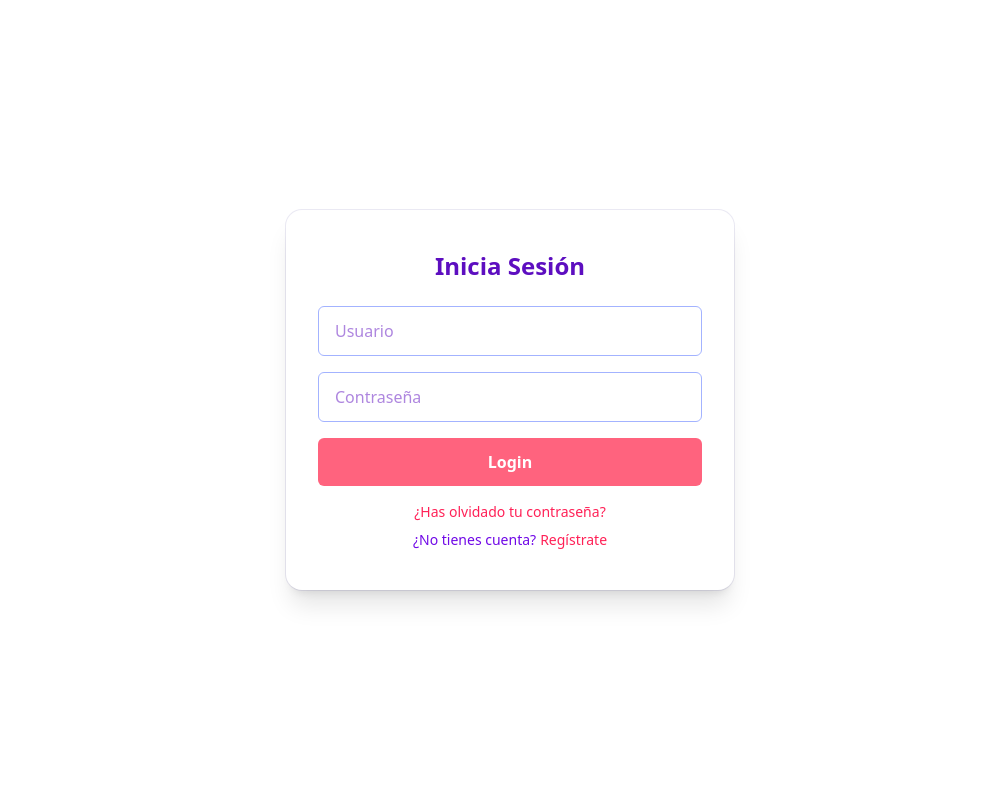
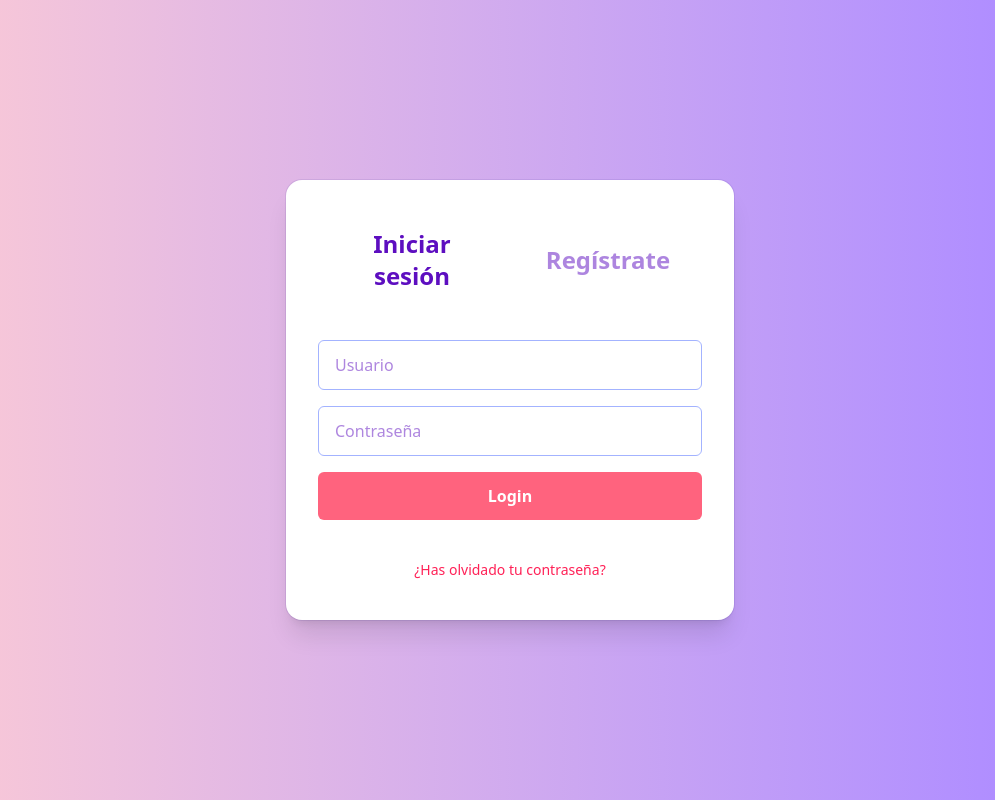
Before and after one commit to SergioGML/TFG, a React (Vite) app in the folder frontend/: page / in a window 1280 px wide. Shown: the whole page, without its empty margins (130-1125 px from the left). Built offline with nearby package versions, Linux system fonts and the light colour scheme.

Commit message:
Creación de un componenten Auth que maneja tanto el LogIn como el SigIn, dependiendo de lo que el usuario eescoja se renderiza un componente u otro.

```diff
--- a/frontend/src/App.tsx
+++ b/frontend/src/App.tsx
@@ -1,10 +1,11 @@
+import AuthContainer from './components/Auth/AuthContainer'
 import Login from './pages/Login'
 
 function App() {
 
   return (
     <>
-      <Login/>
+      <AuthContainer/>
     </>
   )
 }
--- /dev/null
+++ b/frontend/src/components/Auth/AuthContainer.tsx
@@ -0,0 +1,66 @@
+import { useState } from "react";
+import LoginForm from "./LoginForm";
+import RegisterForm from "./RegisterForm";
+
+const AuthContainer = () => {
+  const [isLogin, setIsLogin] = useState(true);
+
+  return (
+    <div className="flex flex-col items-center justify-center h-screen bg-gradient-to-r from-rose-200 to-violet-400 dark:from-violet-900 dark:to-neutral-800">
+      <div
+        className="bg-white rounded-2xl px-8 py-10 shadow-xl ring-1 ring-indigo-900/10 w-full max-w-md mx-auto
+      dark:bg-violet-700"
+      >
+        <div className="grid grid-cols-2 items-center mb-10 gap-2">
+          {/* Iniciar sesión */}
+          <div
+            role="button"
+            tabIndex={0}
+            onClick={() => setIsLogin(true)}
+            onKeyDown={(e) => {
+              if (e.key === "Enter" || e.key === " ") {
+                setIsLogin(true);
+              }
+            }}
+            className={`rounded-2xl px-4 py-2 text-2xl font-semibold text-center transition-colors cursor-pointer
+      ${
+        isLogin
+          ? "text-violet-800 dark:text-white"
+          : "text-violet-800 opacity-50 hover:opacity-100 dark:text-white"
+      }
+      hover:text-rose-500 hover:dark:text-amber-300`}
+          >
+            Iniciar sesión
+          </div>
+
+          {/* Regístrate */}
+          <div
+            role="button"
+            tabIndex={0}
+            onClick={() => setIsLogin(false)}
+            onKeyDown={(e) => {
+              if (e.key === "Enter" || e.key === " ") {
+                setIsLogin(false);
+              }
+            }}
+            className={`rounded-2xl px-4 py-2 text-2xl font-semibold text-center transition-colors cursor-pointer
+      ${
+        !isLogin
+          ? "text-violet-800 dark:text-white"
+          : "text-violet-800 opacity-50 hover:opacity-100 dark:text-white"
+      }
+      hover:text-rose-500 hover:dark:text-amber-300`}
+          >
+            Regístrate
+          </div>
+        </div>
+
+        <div className="form-area">
+          {isLogin ? <LoginForm /> : <RegisterForm />}
+        </div>
+      </div>
+    </div>
+  );
+};
+
+export default AuthContainer;
--- a/frontend/src/components/Login/LoginComponent.tsx
+++ b/frontend/src/components/Auth/LoginForm.tsx
@@ -1,13 +1,6 @@
-export default function LoginComponent() {
+export default function LoginForm() {
   return (
-    <div
-      className="bg-white rounded-2xl px-8 py-10 shadow-xl ring-1 ring-indigo-900/10 w-full max-w-md mx-auto
-      dark:bg-violet-900"
-    >
-      <h1 className="text-2xl font-semibold text-violet-800 dark:text-white mb-6 text-center">
-        Inicia Sesión
-      </h1>
-
+    <>
       <form className="flex flex-col gap-4">
         <input
           type="text"
@@ -28,27 +21,15 @@ export default function LoginComponent() {
         </button>
       </form>
 
-      {/*<p className="text-center text-violet-700 mt-6
-       dark:text-white">
-        Inicia sesión con:
-      </p>*/}
-
-      <p className="text-center mt-4 text-sm">
-        <a href="/ResetPassword"
-        className="text-rose-500 hover:underline
-        dark:text-yellow-400 dark:hover:text-yellow-300">
+      <p className="text-center mt-10 text-sm">
+        <a
+          href="/ResetPassword"
+          className="text-rose-500 hover:underline
+        dark:text-yellow-400 dark:hover:text-yellow-300"
+        >
           ¿Has olvidado tu contraseña?
         </a>
       </p>
-      <p className="text-center text-violet-700 mt-2 text-sm
-       dark:text-white">
-        ¿No tienes cuenta?
-        <a href="/SignUp"
-        className="text-rose-500 hover:underline ml-1
-         dark:text-yellow-400 dark:hover:text-yellow-300">
-          Regístrate
-        </a>
-      </p>
-    </div>
+    </>
   );
 }
--- /dev/null
+++ b/frontend/src/components/Auth/RegisterForm.tsx
@@ -0,0 +1,27 @@
+export default function RegisterForm() {
+    return (
+
+
+
+        <form className="flex flex-col gap-4">
+          <input
+            type="text"
+            placeholder="Introduce tu email"
+            className="px-4 py-3 rounded-md border border-indigo-300 dark:border-indigo-100 bg-white dark:bg-violet-900 text-violet-800 dark:text-white focus:outline-none focus:ring-3 focus:ring-rose-400"
+          />
+          <input
+            type="password"
+            placeholder="Escoge tu contraseña"
+            className="px-4 py-3 rounded-md border border-indigo-300 dark:border-indigo-100 bg-white dark:bg-violet-900 text-violet-800 dark:text-white focus:outline-none focus:ring-3 focus:ring-rose-400"
+          />
+          <button
+            type="submit"
+            className="bg-violet-400 hover:bg-violet-600 text-white hover:text-white font-semibold py-3 rounded-md transition-colors
+            dark:bg-rose-400 dark:hover:bg-rose-500 dark:text-white dark:font-black"
+          >
+            Crear cuenta
+          </button>
+        </form>
+
+    );
+  }
--- a/frontend/src/pages/Login.tsx
+++ b/frontend/src/pages/Login.tsx
@@ -1,11 +1,11 @@
-import LoginComponent from "../components/Login/LoginComponent"
+import LoginForm from "../components/Auth/LoginForm"
 
 export default function Login() {
 
 
   return (
-    <div className="min-h-screen flex items-center justify-center bg-white dark:bg-violet-950">
-      <LoginComponent/>
+    <div className="flex flex-col items-center justify-center h-screen bg-gradient-to-r from-rose-200 to-violet-400 dark:from-violet-900 dark:to-neutral-800">
+      <LoginForm/>
     </div>
   )
 }
--- a/frontend/src/pages/SignUp.tsx
+++ b/frontend/src/pages/SignUp.tsx
@@ -0,0 +1,12 @@
+
+import RegisterForm from "../components/Auth/RegisterForm"
+
+export default function Login() {
+
+
+  return (
+
+      <RegisterForm/>
+
+  )
+}
```
